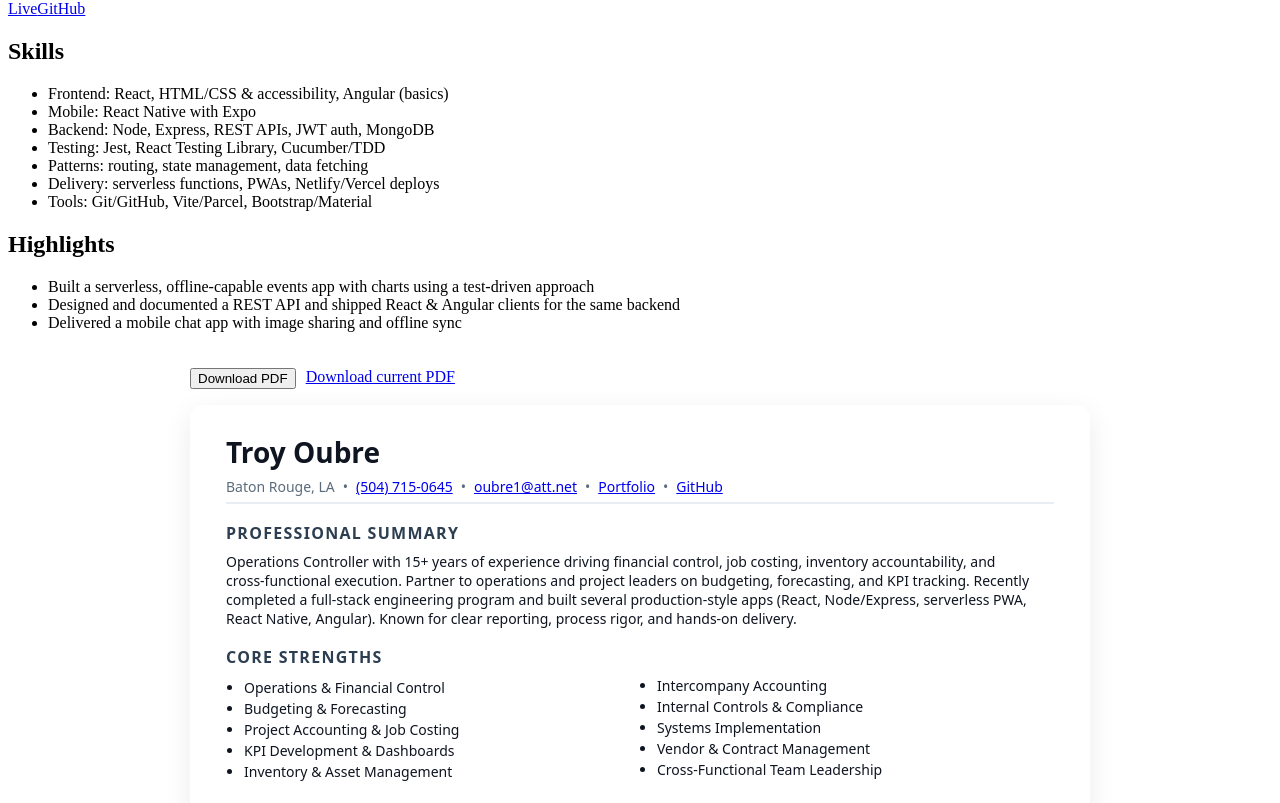
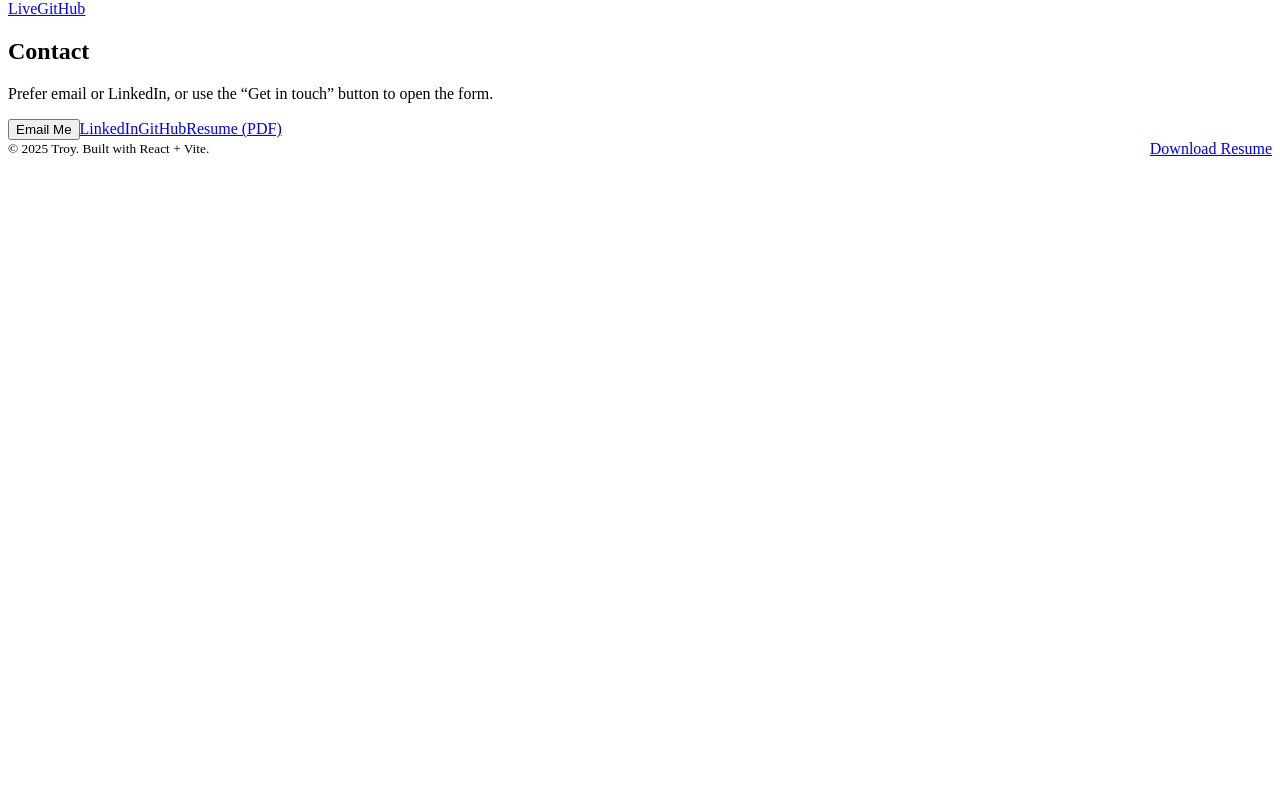
Before and after one commit to tmoubre/My_Portfolio, a React (Vite) app: page / in a window 1280 px wide. Shown: the part 1278-2081 px from the top of the page. After the commit the page ends 1444 px from the top, so only its background shows below. Built offline with nearby package versions, Linux system fonts and the light colour scheme; the HTML template or start-up script is replaced by a standard one.

Commit message:
added modal for resume

```diff
--- a/src/App.jsx
+++ b/src/App.jsx
@@ -10,27 +10,20 @@ const EMAIL = 'oubre1@att.net'
 const GITHUB = 'https://github.com/tmoubre'
 // TODO: replace with your real LinkedIn URL
 const LINKEDIN = 'https://www.linkedin.com/in/your-link'
-// Path to the PDF sitting in your /public folder
-const RESUME_PDF = '/Troy-Oubre-Resume.pdf'
+const RESUME_PDF = '/Troy-Oubre-Resume.pdf' // file in /public
 
-// Your Formspree form endpoint
+// Formspree endpoint
 const FORMSPREE_URL = 'https://formspree.io/f/xblkvnzg'
 
 export default function App() {
   const [isFormOpen, setIsFormOpen] = useState(false)
   const [isChoiceOpen, setIsChoiceOpen] = useState(false)
+  const [isResumeOpen, setIsResumeOpen] = useState(false)
   const [formStatus, setFormStatus] = useState({ state: 'idle', msg: '' })
 
   useEffect(() => {
-    // Support deep links like #contact and #resume
-    const hash = window.location.hash
-    if (hash === '#contact') setIsFormOpen(true)
-    if (hash === '#resume') {
-      // smooth scroll to resume section
-      setTimeout(() => {
-        document.getElementById('resume')?.scrollIntoView({ behavior: 'smooth' })
-      }, 0)
-    }
+    // Support deep links like #contact
+    if (window.location.hash === '#contact') setIsFormOpen(true)
   }, [])
 
   const openFormModal = () => setIsFormOpen(true)
@@ -41,6 +34,9 @@ export default function App() {
 
   const openChoiceModal = () => setIsChoiceOpen(true)
   const closeChoiceModal = () => setIsChoiceOpen(false)
+
+  const openResumeModal = () => setIsResumeOpen(true)
+  const closeResumeModal = () => setIsResumeOpen(false)
 
   const handleEmailClient = () => {
     window.location.href = `mailto:${EMAIL}`
@@ -56,23 +52,20 @@ export default function App() {
     e.preventDefault()
     setFormStatus({ state: 'sending', msg: '' })
     try {
-      const form = e.currentTarget
-      const data = new FormData(form)
-
+      const data = new FormData(e.currentTarget)
       const res = await fetch(FORMSPREE_URL, {
         method: 'POST',
         headers: { Accept: 'application/json' },
         body: data,
       })
-
       if (res.ok) {
         setFormStatus({ state: 'success', msg: 'Thanks! Your message has been sent.' })
-        form.reset()
+        e.currentTarget.reset()
       } else {
         let msg = 'Something went wrong. Please try again or email me directly.'
         try {
-          const result = await res.json()
-          if (result?.errors?.length) msg = result.errors.map(e => e.message).join(', ')
+          const json = await res.json()
+          if (json?.errors?.length) msg = json.errors.map(er => er.message).join(', ')
         } catch {}
         setFormStatus({ state: 'error', msg })
       }
@@ -88,9 +81,11 @@ export default function App() {
         <div className="container">
           <div className="brand">Troy</div>
           <nav>
-            {/* New: link to resume section */}
-            <a className="modal-secondary" href="#resume">Resume</a>
-            {/* Small download button for PDF */}
+            {/* NEW: open resume in modal */}
+            <button type="button" className="modal-secondary btn-sm" onClick={openResumeModal}>
+              Resume
+            </button>
+            {/* Small download button for direct PDF */}
             <a className="pill pill-sm" href={RESUME_PDF} download>
               Download Resume
             </a>
@@ -145,38 +140,7 @@ export default function App() {
           </div>
         </section>
 
-        {/* Skills / Highlights */}
-        <section>
-          <div className="twocol">
-            <div className="card">
-              <h2>Skills</h2>
-              <ul>
-                <li>Frontend: React, HTML/CSS &amp; accessibility, Angular (basics)</li>
-                <li>Mobile: React Native with Expo</li>
-                <li>Backend: Node, Express, REST APIs, JWT auth, MongoDB</li>
-                <li>Testing: Jest, React Testing Library, Cucumber/TDD</li>
-                <li>Patterns: routing, state management, data fetching</li>
-                <li>Delivery: serverless functions, PWAs, Netlify/Vercel deploys</li>
-                <li>Tools: Git/GitHub, Vite/Parcel, Bootstrap/Material</li>
-              </ul>
-            </div>
-            <div className="card">
-              <h2>Highlights</h2>
-              <ul>
-                <li>Built a serverless, offline-capable events app with charts using a test-driven approach</li>
-                <li>Designed and documented a REST API and shipped React &amp; Angular clients for the same backend</li>
-                <li>Delivered a mobile chat app with image sharing and offline sync</li>
-              </ul>
-            </div>
-          </div>
-        </section>
-
-        {/* NEW: Resume section (interactive component + PDF export) */}
-        <section id="resume" style={{ scrollMarginTop: '80px' }}>
-          <Resume />
-        </section>
-
-        {/* Contact (links retained; form is in modal) */}
+        {/* Contact */}
         <section id="contact" className="card">
           <h2>Contact</h2>
           <p className="muted">Prefer email or LinkedIn, or use the “Get in touch” button to open the form.</p>
@@ -185,7 +149,6 @@ export default function App() {
             <button type="button" onClick={openChoiceModal}>Email Me</button>
             <a role="listitem" href={LINKEDIN} target="_blank" rel="noreferrer">LinkedIn</a>
             <a role="listitem" href={GITHUB} target="_blank" rel="noreferrer">GitHub</a>
-            {/* Quick resume download link */}
             <a role="listitem" href={RESUME_PDF} download>Resume (PDF)</a>
           </div>
         </section>
@@ -201,7 +164,7 @@ export default function App() {
         </div>
       </footer>
 
-      {/* Contact Form Modal (Formspree AJAX, no redirect) */}
+      {/* Modals */}
       <Modal isOpen={isFormOpen} onClose={closeFormModal} title="Get in touch">
         <form onSubmit={handleFormSubmit}>
           <label htmlFor="name">Your Name:</label>
@@ -213,7 +176,7 @@ export default function App() {
           <label htmlFor="message" style={{ marginTop: 10 }}>Message:</label>
           <textarea id="message" name="message" rows="5" required />
 
-          {/* optional honeypot to reduce spam */}
+          {/* honeypot */}
           <input type="text" name="_gotcha" style={{ display: 'none' }} tabIndex={-1} autoComplete="off" />
 
           <div style={{ display: 'flex', gap: 10, marginTop: 14 }}>
@@ -229,7 +192,6 @@ export default function App() {
         </form>
       </Modal>
 
-      {/* Choice Modal for Email vs Form */}
       <Modal isOpen={isChoiceOpen} onClose={closeChoiceModal} title="Contact options">
         <p className="muted" style={{ marginBottom: 14 }}>How would you like to get in touch?</p>
         <div style={{ display: 'flex', gap: 10, flexWrap: 'wrap' }}>
@@ -237,6 +199,14 @@ export default function App() {
           <button type="button" className="modal-secondary" onClick={handleUseForm}>Use Contact Form</button>
         </div>
       </Modal>
+
+      {/* NEW: Resume in a modal */}
+      <Modal isOpen={isResumeOpen} onClose={closeResumeModal} title="Resume">
+        {/* Make the modal body scrollable if content is tall */}
+        <div style={{ maxHeight: '70vh', overflow: 'auto' }}>
+          <Resume inModal />
+        </div>
+      </Modal>
     </div>
   )
 }
--- a/src/components/Resume.jsx
+++ b/src/components/Resume.jsx
@@ -1,16 +1,18 @@
+// src/components/Resume.jsx
 import React, { useRef } from 'react'
-import { jsPDF } from 'jspdf'      // ← use named import
-import html2canvas from 'html2canvas'
 import './resume.css'
 
-
-export default function Resume() {
+export default function Resume({ inModal = false }) {
   const resumeRef = useRef(null)
 
   const downloadPdf = async () => {
+    // Lazy-load to keep your main bundle light
+    const { jsPDF } = await import('jspdf')
+    const html2canvas = (await import('html2canvas')).default
+
     const el = resumeRef.current
     if (!el) return
-    // Make sure everything is visible on a white canvas
+
     const canvas = await html2canvas(el, { scale: 2, backgroundColor: '#ffffff', useCORS: true })
     const imgData = canvas.toDataURL('image/png')
 
@@ -23,11 +25,9 @@ export default function Resume() {
     let heightLeft = imgHeight
     let position = 0
 
-    // Add first page
     pdf.addImage(imgData, 'PNG', 0, position, imgWidth, imgHeight)
     heightLeft -= pageHeight
 
-    // Add extra pages if needed
     while (heightLeft > 0) {
       position -= pageHeight
       pdf.addPage()
@@ -39,14 +39,18 @@ export default function Resume() {
   }
 
   return (
-    <div className="resume-page container">
+    <div className={`resume-root ${inModal ? 'resume-in-modal' : ''}`} aria-label="Resume">
+      {/* Toolbar appears on the resume itself (inside the modal) */}
       <div className="resume-toolbar no-print">
-        <button className="pill" onClick={downloadPdf}>Download PDF</button>
-        <a className="modal-secondary" href="/Troy-Oubre-Resume.pdf" download>Download current PDF</a>
+        <button className="pill pill-sm" onClick={downloadPdf}>Download PDF</button>
+        {/* Direct file link from /public */}
+        <a className="modal-secondary btn-sm" href="/Troy-Oubre-Resume.pdf" download>
+          Direct download
+        </a>
       </div>
 
-      {/* Resume content */}
-      <article ref={resumeRef} className="resume-root" aria-label="Resume">
+      {/* Content captured for PDF */}
+      <article ref={resumeRef}>
         <header className="resume-header">
           <h1 className="name">Troy Oubre</h1>
           <div className="meta">
@@ -66,9 +70,8 @@ export default function Resume() {
           <h2>Professional Summary</h2>
           <p>
             Operations Controller with 15+ years of experience driving financial control, job costing, inventory accountability,
-            and cross‑functional execution. Partner to operations and project leaders on budgeting, forecasting, and KPI tracking.
-            Recently completed a full‑stack engineering program and built several production‑style apps (React, Node/Express,
-            serverless PWA, React Native, Angular). Known for clear reporting, process rigor, and hands‑on delivery.
+            and cross-functional execution. Recently completed a full-stack engineering program and built production-style apps
+            (React, Node/Express, serverless PWA, React Native, Angular). Known for clear reporting, process rigor, and hands-on delivery.
           </p>
         </section>
 
@@ -84,13 +87,14 @@ export default function Resume() {
             <li>Internal Controls & Compliance</li>
             <li>Systems Implementation</li>
             <li>Vendor & Contract Management</li>
-            <li>Cross‑Functional Team Leadership</li>
+            <li>Cross-Functional Team Leadership</li>
           </ul>
         </section>
 
         <section>
           <h2>Experience</h2>
 
+        {/* ——— Role blocks abbreviated; keep your current list or edit here ——— */}
           <div className="role">
             <div className="role-head">
               <h3>Operations Controller</h3>
@@ -101,12 +105,10 @@ export default function Resume() {
             </div>
             <ul>
               <li>Own divisional budgeting, forecasting, and monthly close; standardize KPI cadence for leadership.</li>
-              <li>Lead job‑cost reviews with project managers and estimators; tighten margin controls and variance tracking.</li>
+              <li>Lead job-cost reviews with project managers and estimators; tighten margin controls and variance tracking.</li>
               <li>Prepare journals, accruals, capex tracking, and intercompany reconciliations to close on schedule.</li>
-              <li>Design operational reports and dashboards to surface trends and project health to stakeholders.</li>
-              <li>Oversee system rollouts (timekeeping, job tracking) and improve data integrity and reporting accuracy.</li>
-              <li>Manage PO workflows, validate vendor invoices, and enforce procurement controls.</li>
-              <li>Support bid prep and executive presentations for high‑value opportunities.</li>
+              <li>Design reports/dashboards surfacing trends and project health to stakeholders.</li>
+              <li>Oversee system rollouts (timekeeping, job tracking) and improve data integrity.</li>
             </ul>
           </div>
 
@@ -119,71 +121,13 @@ export default function Resume() {
               </div>
             </div>
             <ul>
-              <li>Directed divisional financial ops—billing, procurement, and resource allocation—while improving visibility.</li>
-              <li>Administered inventory controls for assets valued between $30M–$100M, driving accountability and cost efficiency.</li>
-              <li>Supervised a multi‑functional team; standardized processes across departments.</li>
-              <li>Negotiated supplier agreements and optimized purchasing terms to reduce operating costs.</li>
+              <li>Directed divisional billing, procurement, and resource allocation while improving visibility.</li>
+              <li>Administered inventory controls for assets valued between $30M–$100M.</li>
+              <li>Supervised a multi-functional team; standardized processes across departments.</li>
             </ul>
           </div>
 
-          <div className="role">
-            <div className="role-head">
-              <h3>Division Resource Manager</h3>
-              <div className="right">
-                <div>Brand Energy & Infrastructure Services — LaPlace, LA</div>
-                <div>2015 – 2018</div>
-              </div>
-            </div>
-            <ul>
-              <li>Led a 10–20 person team to improve operational efficiency, resource planning, and on‑time delivery.</li>
-              <li>Conducted job‑cost reviews and analyzed project results to guide profitability and strategy.</li>
-              <li>Partnered with billing to ensure accurate, timely invoicing and receivables management.</li>
-              <li>Delivered KPI dashboards tracking project financial health for leadership.</li>
-            </ul>
-          </div>
-
-          <div className="role">
-            <div className="role-head">
-              <h3>Environmental Health & Safety Specialist</h3>
-              <div className="right">
-                <div>Brand Energy & Infrastructure Services</div>
-                <div>2011 – 2015</div>
-              </div>
-            </div>
-            <ul>
-              <li>Implemented safety programs and training; performed incident investigations and OSHA compliance reviews.</li>
-              <li>Collaborated with operations to reduce risk and support safe, reliable execution.</li>
-            </ul>
-          </div>
-
-          <div className="role">
-            <div className="role-head">
-              <h3>Field Supervisor</h3>
-              <div className="right">
-                <div>Sci‑Net, LLC — Baton Rouge, LA</div>
-                <div>Jun 2007 – Jul 2010</div>
-              </div>
-            </div>
-            <ul>
-              <li>Oversaw field operations and technician scheduling, maintaining customer satisfaction and SLAs.</li>
-              <li>Monitored infrastructure health, including database and server performance; resolved issues quickly.</li>
-            </ul>
-          </div>
-
-          <div className="role">
-            <div className="role-head">
-              <h3>Systems Support Specialist II</h3>
-              <div className="right">
-                <div>Cox Communications — Baton Rouge, LA</div>
-                <div>Jun 2001 – Jul 2007</div>
-              </div>
-            </div>
-            <ul>
-              <li>Established help desk operations for VOIP/HSI; defined escalation paths and resolution protocols.</li>
-              <li>Performed troubleshooting, ticket analysis, and user training to improve service delivery.</li>
-              <li>Contributed end‑user insights to Unisys software initiatives.</li>
-            </ul>
-          </div>
+          {/* Add the rest of your roles here, same structure */}
         </section>
 
         <section>
@@ -192,9 +136,7 @@ export default function Resume() {
             <li><strong>Associate of Science, Computer Information Systems</strong> — ITI Technical College, Baton Rouge, LA</li>
             <li><strong>Associate of Science, Computer Information Systems</strong> — Remington College, Baton Rouge, LA</li>
           </ul>
-          <p className="muted">
-            Certifications: CSST, CSS, NCCER Safety Certified, OSHA‑10 & OSHA‑30, First Aid/CPR (Alliance Safety Council)
-          </p>
+          <p className="muted">Certs: CSST, CSS, NCCER Safety, OSHA-10 & OSHA-30, First Aid/CPR (Alliance Safety Council)</p>
         </section>
       </article>
     </div>
--- a/src/components/resume.css
+++ b/src/components/resume.css
@@ -131,4 +131,8 @@
     .role-head .right {
         text-align: left;
     }
+
+    .resume-in-modal {
+        max-width: 800px;
+    }
 }
```
